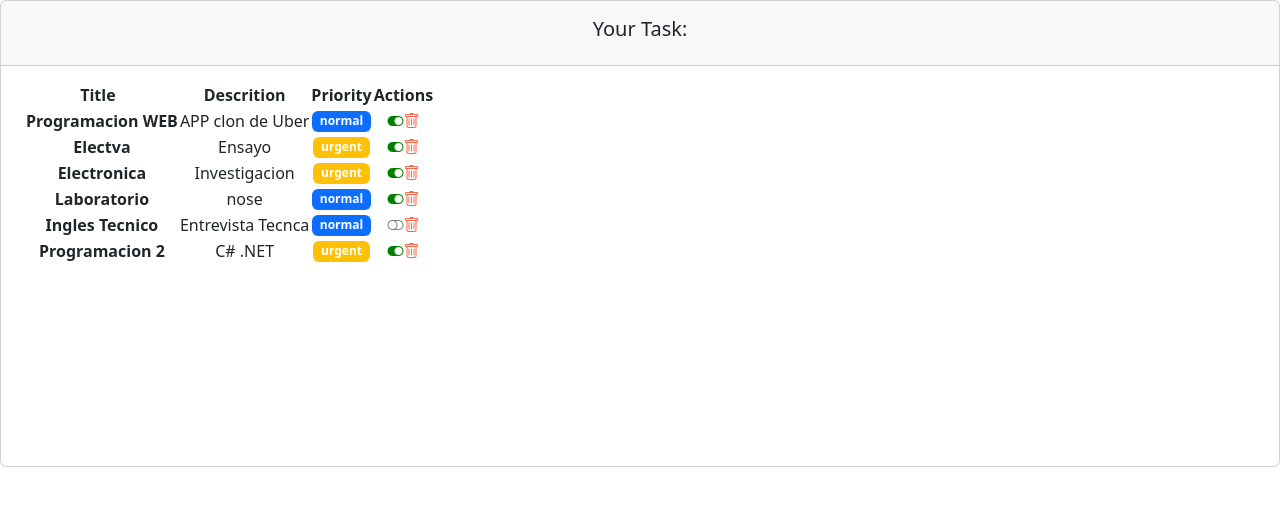
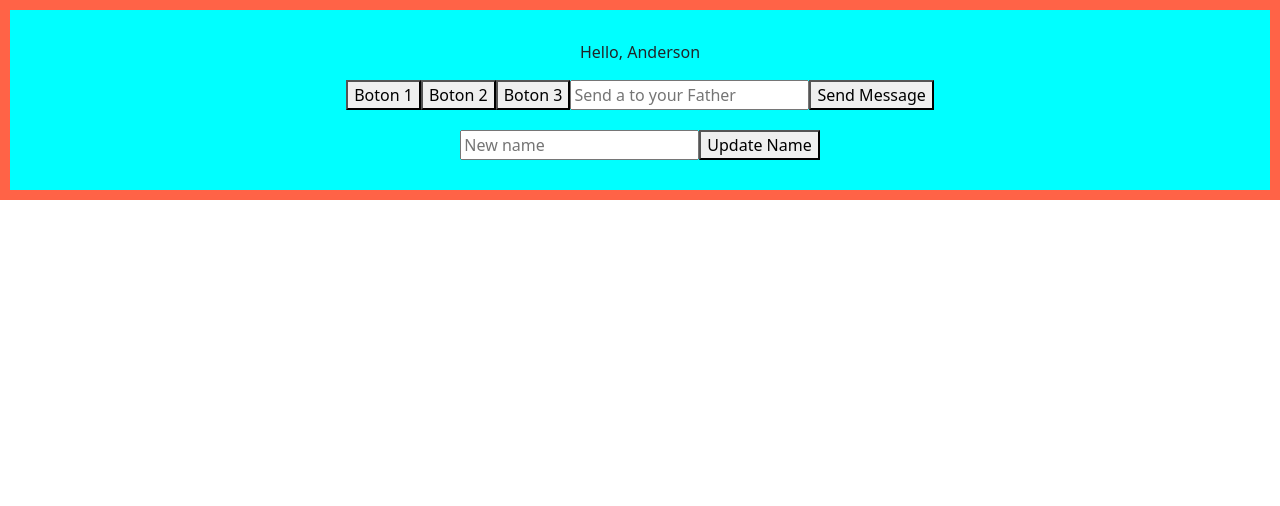
Before and after one commit to Anderson-BM/APP-REACT, a React (Create React App) app: page / in a window 1280 px wide. Shown: the top 506 px of the page. Built offline with nearby package versions, Linux system fonts and the light colour scheme.

Commit message:
8 Manejo de eventos en React JS - Curso ReactJS - OpenBootcampp

```diff
--- a/src/App.js
+++ b/src/App.js
@@ -14,6 +14,8 @@ import Ejemplo3 from './Hooks/Ejemplo3'
 import Ejemplo4 from './Hooks/Ejemplo4';
 import MiComponenteConContexto from './Hooks/Ejemplo3';
 import GreetingStyled from './Components/pure/greetingStyled';
+import Fhater  from './Components/Container/fhater';
+
 
 
 // -- AQUI RENDERIZAMOS LOS COMONENTES ARA QUE SE VIZUALICEN EN LA VISTA
@@ -55,8 +57,11 @@ function App() {
 
 
 
-      <TaskListComponent></TaskListComponent>
+     {/*   <TaskListComponent></TaskListComponent>*/}
 
+
+
+      <Fhater></Fhater>
 
     </div>
   );
--- /dev/null
+++ b/src/Components/Container/fhater.jsx
@@ -0,0 +1,26 @@
+import React, {useState} from 'react';
+import Child from '../pure/child';
+
+export const Fhater = () => {
+
+    const [name, setName] = useState('Anderson');
+
+    function showMessage(text){
+        alert(`Message received: ${text}`)
+    }
+
+    function updateName(newName){
+        setName(newName)
+    }
+
+
+
+
+    return (
+        <div style={{background: 'tomato', padding: '10px'}}>
+            <Child name={name} send={showMessage} update={updateName}></Child>
+        </div>
+    );
+}
+
+export default Fhater;
--- /dev/null
+++ b/src/Components/pure/child.jsx
@@ -0,0 +1,68 @@
+import React, {useRef} from 'react';
+
+// ! TODOS LOS EVENTOS EMPIEZAN OR (on) IMORTANTE
+// ! SI NECECITAMOS ARSA ARAMETROS DEBEMOS DE HACERLO CON UNA FUNCION ANONIMA
+
+
+const Child = ( {name, send, update }) => {
+
+    const messageRef = useRef('')
+    const nameRef = useRef('')
+
+
+
+    function PressButton(){
+        const text = messageRef.current.value;
+        alert(`Text in Imput: ${text}`);
+    }
+
+    function PressButtonParams(text){
+        alert(` Text: ${text}`);
+    }
+
+
+    function submitName(e){
+        e.preventDefault();
+        update(nameRef.current.value)
+    }
+
+
+    return (
+        <div style={{background: 'cyan', padding: '30px'}}>
+            <p onMouseOver={() => console.log("On Mouse Over")}>
+            Hello, {name}
+            </p>
+            <button onClick={() => console.log("Boton 1 Pulsado")} >
+                Boton 1
+            </button>
+            <button onClick={PressButton} >
+                Boton 2
+            </button>
+            <button onClick={PressButtonParams} >
+                Boton 3
+            </button>
+            <input
+            placeholder='Send a to your Father'
+            onFocus={() => console.log("Input Focused")}
+            onChange={(e) => console.log('Imput changed:' , e.target.value)}
+            onCopy={() => console.log('Copied text from Input')}
+            ref = {messageRef}
+            >
+            </input>
+            <button onClick={() => send(messageRef.current.value)} >
+                Send Message
+            </button>
+            <div style={{marginTop: '20px'}}>
+
+            <form onSubmit={submitName}>
+                <input ref={nameRef} placeholder='New name' />
+                <button type='submit'> Update Name</button>
+            </form>
+
+
+            </div>
+        </div>
+    );
+}
+
+export default Child;
```
